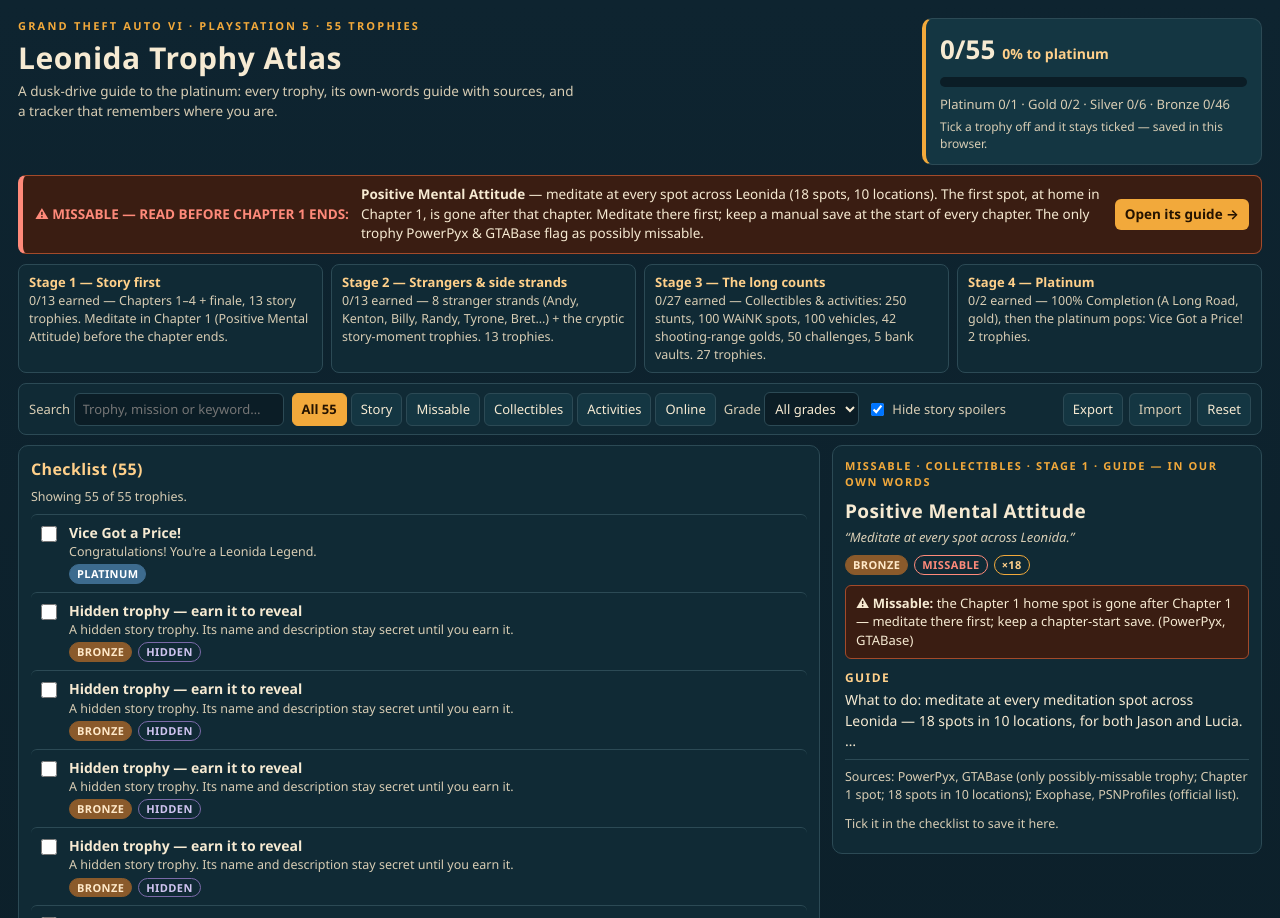
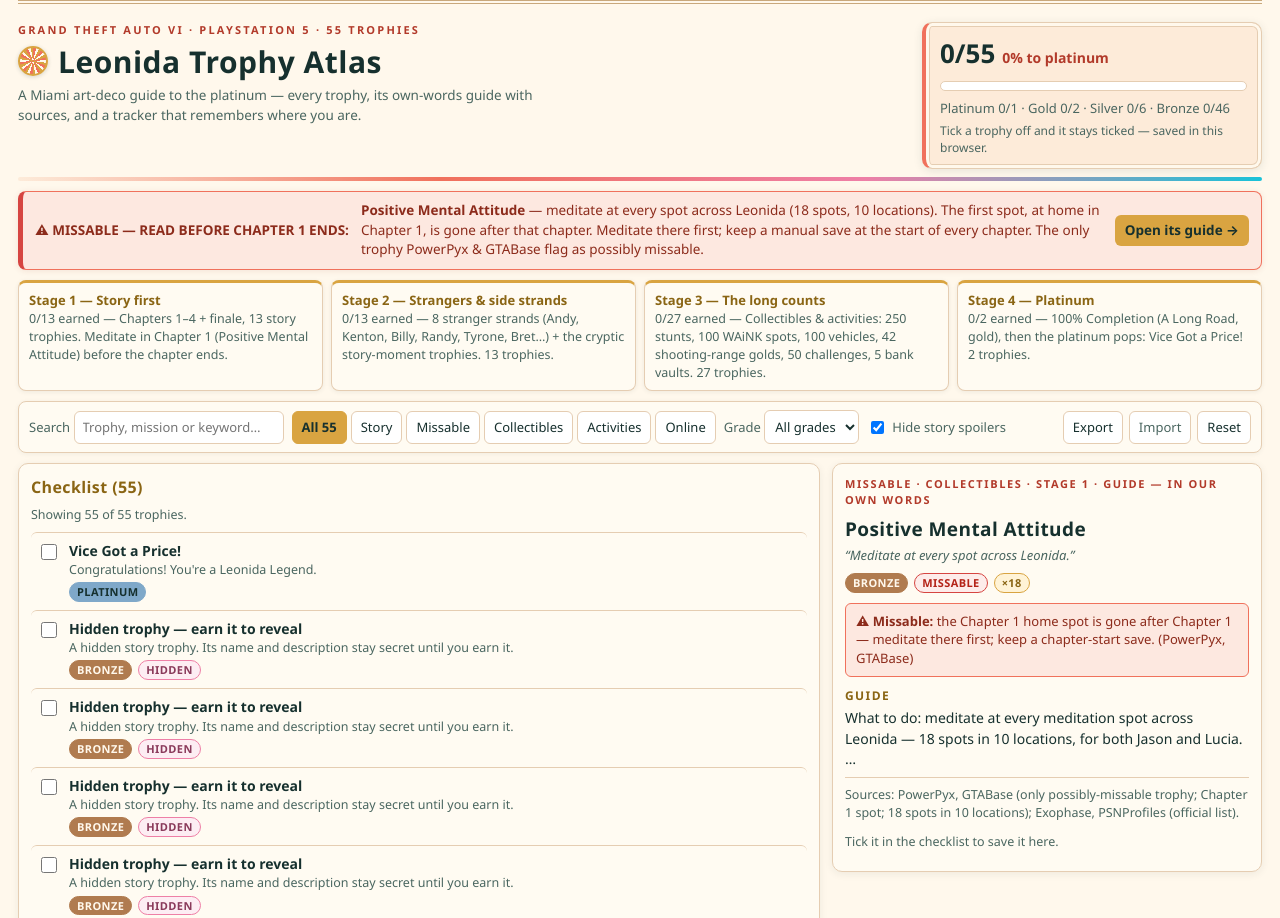
Before and after one commit to NozartXE/leonida-trophy-atlas, a plain HTML site: page app/index.html in a window 1280 px wide. Shown: the top 918 px of the page. Drawn offline with Linux system fonts and the light colour scheme.

Commit message:
Miami: Leonida Trophy Atlas retheme — art-deco pastel, neon accent lines only

```diff
--- a/app/index.html
+++ b/app/index.html
@@ -11,7 +11,7 @@
   <div class="masthead-title">
     <p class="kicker">GRAND THEFT AUTO VI &middot; PLAYSTATION 5 &middot; 55 TROPHIES</p>
     <h1>Leonida Trophy Atlas</h1>
-    <p class="tagline">A dusk-drive guide to the platinum: every trophy, its own-words guide with sources, and a tracker that remembers where you are.</p>
+    <p class="tagline">A Miami art-deco guide to the platinum — every trophy, its own-words guide with sources, and a tracker that remembers where you are.</p>
   </div>
   <section class="progress-card" id="progressCard" aria-label="Progress">
     <p class="progress-big"><span id="progressCount">0/55</span> <span class="progress-pct" id="progressPct">0% to platinum</span></p>
@@ -66,8 +66,8 @@
 </main>
 
 <section class="roadmap-full" id="roadmapFull" aria-label="Roadmap to platinum">
-  <h2>Roadmap to the platinum — four stages, in order</h2>
-  <p class="roadmap-intro">Built from the official descriptions: story first (it unlocks the world), side strands second, the long counts third, platinum last. One trophy can be missed — see the banner above.</p>
+  <h2>Miami roadmap to the platinum — four stages, in order</h2>
+  <p class="roadmap-intro">A Miami deco roadmap built from the official descriptions: story first (it unlocks the world), side strands second, the long counts third, platinum last. One trophy can be missed — see the banner above.</p>
   <div class="stage-cards" id="stageCards"></div>
 </section>
 
--- a/app/style.css
+++ b/app/style.css
@@ -1,144 +1,205 @@
-/* Dusk Atlas — deep navy-teal dusk drive, amber/gold accents, cream text. */
+/* Miami — Leonida Trophy Atlas: Vice City art-deco pastel, warm cream surfaces,
+   deep sea-green ink, coral / deco gold / seafoam accents.
+   Neon cyan and neon pink appear ONLY as thin accent lines:
+   the 4px sunset band under the masthead, focus / selected outlines,
+   and the thin gradient edge of the progress bar. Never as fills or body text. */
 :root {
-  --ink: #0b1d26;
-  --ink-2: #102a35;
-  --ink-3: #143642;
-  --teal: #1d5c63;
-  --amber: #f2a93b;
-  --amber-soft: #ffd08a;
-  --gold: #e8b84b;
-  --cream: #f6ead2;
-  --cream-dim: #d8cdb4;
-  --line: #2c4a55;
-  --good: #7fd08a;
-  --danger: #ff8a7a;
-  --silver: #c9d4d8;
+  --bg: #FFF8EC;
+  --bg-blush: #FDEBD9;
+  --panel: #FDEBD9;
+  --panel-soft: #FFFBF2;
+  --card: #FFFFFF;
+  --ink: #16302E;
+  --ink-dim: #4A6660;
+  --coral: #F0715C;
+  --coral-dark: #B23A2A;
+  --gold: #D9A441;
+  --gold-dark: #8A6514;
+  --gold-soft: #FFF3D6;
+  --seafoam: #57B8A2;
+  --seafoam-dark: #2F7D6B;
+  --pink: #EE7FA6;
+  --pink-dark: #8A3A5B;
+  --neon-cyan: #19C2D8;
+  --sand: #E5CDB2;
+  --sand-dark: #C9A87C;
+  --good: #3E9B6B;
+  --danger: #D64541;
+  --danger-dark: #8C2B1B;
+  --platinum: #7FA8C9;
+  --silver: #B9C4C6;
+  --bronze: #B07B4F;
+  /* legacy aliases kept so every existing selector resolves to the Miami palette */
+  --ink-2: #FFFBF2;
+  --ink-3: #FDEBD9;
+  --teal: #57B8A2;
+  --amber: #D9A441;
+  --amber-soft: #8A6514;
+  --cream: #16302E;
+  --cream-dim: #4A6660;
+  --line: #E5CDB2;
 }
 * { box-sizing: border-box; }
-html { background: var(--ink); }
+html { background: var(--bg); }
 body {
   margin: 0 auto; max-width: 1280px; min-height: 100vh;
-  background: linear-gradient(180deg, #0e2430 0%, var(--ink) 30%, #08161d 100%);
-  color: var(--cream); font: 15px/1.45 "Segoe UI", system-ui, -apple-system, sans-serif;
+  background: linear-gradient(180deg, #FFF8EC 0%, #FFF8EC 34%, #FDEBD9 78%, #FBE3D3 100%);
+  color: var(--ink); font: 15px/1.45 "Segoe UI", system-ui, -apple-system, sans-serif;
   padding: 0 18px 28px;
 }
-h1 { font-size: 30px; margin: 2px 0 3px; letter-spacing: .5px; color: var(--cream); }
-h2 { font-size: 16px; margin: 0 0 6px; color: var(--amber-soft); letter-spacing: .4px; }
-a { color: var(--amber-soft); }
-button, select, input { font: inherit; color: var(--cream); }
+h1 { font-size: 30px; margin: 2px 0 3px; letter-spacing: .5px; color: var(--ink); }
+h1::before {
+  /* One restrained deco motif: a small sunburst badge beside the H1 (CSS-only conic gradient). */
+  content: ""; display: inline-block; width: 26px; height: 26px; border-radius: 50%;
+  margin-right: 10px; vertical-align: -3px;
+  background: repeating-conic-gradient(from -10deg, #D9A441 0deg 12deg, #F0715C 12deg 24deg, #FFF8EC 24deg 36deg);
+  border: 2px solid #D9A441;
+  box-shadow: 0 1px 4px rgba(22,48,46,.18);
+}
+h2 { font-size: 16px; margin: 0 0 6px; color: var(--gold-dark); letter-spacing: .4px; }
+a { color: var(--coral-dark); }
+button, select, input { font: inherit; color: var(--ink); }
 button { cursor: pointer; }
+button:focus-visible, select:focus-visible, input:focus-visible, a:focus-visible {
+  outline: 2px solid var(--neon-cyan); outline-offset: 1px;
+}
 
-/* Masthead + progress card */
-.masthead { display: flex; gap: 20px; padding: 18px 0 10px; align-items: stretch; }
+/* Masthead + progress card — stepped / double-rule deco borders + sunset band */
+.masthead {
+  display: flex; gap: 20px; padding: 18px 0 12px; align-items: stretch; position: relative;
+  border-top: 4px double var(--sand-dark);
+}
+.masthead::after {
+  /* Sunset band: the neon moment — a thin 4px gradient line only. */
+  content: ""; position: absolute; left: 0; right: 0; bottom: 0; height: 4px;
+  background: linear-gradient(90deg, #FDEBD9 0%, #F0715C 34%, #EE7FA6 68%, #19C2D8 100%);
+  border-radius: 2px;
+}
 .masthead-title { flex: 1 1 auto; }
-.kicker { margin: 0; font-size: 11px; letter-spacing: 2.2px; color: var(--amber); font-weight: 700; }
-.tagline { margin: 0; color: var(--cream-dim); font-size: 13.5px; max-width: 560px; }
+.kicker { margin: 0; font-size: 11px; letter-spacing: 2.2px; color: var(--coral-dark); font-weight: 700; }
+.tagline { margin: 0; color: var(--ink-dim); font-size: 13.5px; max-width: 560px; }
 .progress-card {
-  flex: 0 0 340px; background: var(--ink-3); border: 1px solid var(--line);
-  border-left: 4px solid var(--amber); border-radius: 10px; padding: 12px 14px;
+  flex: 0 0 340px; background: var(--panel); border: 1px solid var(--sand);
+  border-left: 4px solid var(--coral); border-radius: 10px; padding: 12px 14px;
+  box-shadow: 0 2px 10px rgba(22,48,46,.10), inset 0 0 0 3px #FFF8EC, inset 0 0 0 4px var(--sand);
 }
-.progress-big { margin: 0; font-size: 26px; font-weight: 800; }
-.progress-pct { font-size: 14px; color: var(--amber-soft); font-weight: 700; }
-.progress-bar { height: 10px; background: var(--ink); border-radius: 6px; margin: 8px 0; overflow: hidden; }
-.progress-bar div { height: 100%; background: linear-gradient(90deg, var(--amber), var(--gold)); border-radius: 6px; width: 0%; }
-.progress-grades { margin: 0; font-size: 13px; color: var(--cream-dim); }
-.progress-note { margin: 4px 0 0; font-size: 12px; color: var(--cream-dim); }
+.progress-big { margin: 0; font-size: 26px; font-weight: 800; color: var(--ink); }
+.progress-pct { font-size: 14px; color: var(--coral-dark); font-weight: 700; }
+.progress-bar { height: 10px; background: #FFFFFF; border: 1px solid var(--sand); border-radius: 6px; margin: 8px 0; overflow: hidden; }
+.progress-bar div { height: 100%; background: linear-gradient(90deg, var(--gold) 0%, var(--coral) 88%, var(--neon-cyan) 100%); border-radius: 6px; width: 0%; }
+.progress-grades { margin: 0; font-size: 13px; color: var(--ink-dim); }
+.progress-note { margin: 4px 0 0; font-size: 12px; color: var(--ink-dim); }
 
-/* Missable banner */
+/* Missable banner — warning semantics: pale coral wash, coral border, dark red-brown text */
 .missable-banner {
-  display: flex; gap: 12px; align-items: center; background: #3a1d12; border: 1px solid #a34a2a;
+  display: flex; gap: 12px; align-items: center; background: #FDE8E0; border: 1px solid var(--coral);
   border-left: 5px solid var(--danger); border-radius: 8px; padding: 9px 12px; font-size: 13.5px;
+  color: var(--danger-dark); margin-top: 10px;
+  box-shadow: 0 1px 6px rgba(140,43,27,.10);
 }
-.missable-banner strong { color: var(--danger); white-space: nowrap; }
-.missable-banner span { flex: 1; }
+.missable-banner strong { color: var(--danger-dark); white-space: nowrap; }
+.missable-banner span { flex: 1; color: var(--danger-dark); }
 .missable-banner button {
-  background: var(--amber); color: #241300; border: 0; border-radius: 6px; padding: 6px 10px; font-weight: 700; white-space: nowrap;
+  background: var(--gold); color: #16302E; border: 0; border-radius: 6px; padding: 6px 10px; font-weight: 700; white-space: nowrap;
 }
 
 /* Roadmap strip */
 .roadmap-strip { display: grid; grid-template-columns: repeat(4, 1fr); gap: 8px; margin: 10px 0; }
 .roadmap-strip .stage {
-  background: var(--ink-2); border: 1px solid var(--line); border-radius: 8px; padding: 8px 10px; font-size: 12.5px;
+  background: var(--panel-soft); border: 1px solid var(--sand); border-top: 3px solid var(--gold);
+  border-radius: 8px; padding: 8px 10px; font-size: 12.5px; color: var(--ink);
+  box-shadow: 0 1px 5px rgba(22,48,46,.07);
 }
-.roadmap-strip .stage b { display: block; color: var(--amber-soft); font-size: 13px; }
-.roadmap-strip .stage .n { color: var(--cream-dim); }
+.roadmap-strip .stage b { display: block; color: var(--gold-dark); font-size: 13px; }
+.roadmap-strip .stage .n { color: var(--ink-dim); }
 
 /* Toolbar */
 .toolbar {
   display: flex; flex-wrap: wrap; gap: 8px; align-items: center;
-  background: var(--ink-2); border: 1px solid var(--line); border-radius: 8px; padding: 8px 10px; margin-bottom: 10px;
+  background: var(--panel-soft); border: 1px solid var(--sand); border-radius: 8px; padding: 8px 10px; margin-bottom: 10px;
+  box-shadow: 0 1px 5px rgba(22,48,46,.06);
 }
-.toolbar label { font-size: 13px; color: var(--cream-dim); }
-.search input { width: 210px; background: var(--ink); border: 1px solid var(--line); border-radius: 6px; padding: 6px 8px; }
+.toolbar label { font-size: 13px; color: var(--ink-dim); }
+.search input { width: 210px; background: #FFFFFF; border: 1px solid var(--sand); border-radius: 6px; padding: 6px 8px; color: var(--ink); }
 .kind-filters { display: flex; gap: 4px; }
 .kind-filters button, .file-actions button, .import-label {
-  background: var(--ink-3); border: 1px solid var(--line); border-radius: 6px; padding: 6px 9px; font-size: 13px;
+  background: #FFFFFF; border: 1px solid var(--sand); border-radius: 6px; padding: 6px 9px; font-size: 13px; color: var(--ink);
 }
-.kind-filters button.active { background: var(--amber); color: #241300; border-color: var(--amber); font-weight: 700; }
-.grade select { background: var(--ink); border: 1px solid var(--line); border-radius: 6px; padding: 6px; }
+.kind-filters button.active { background: var(--gold); color: #16302E; border-color: var(--gold); font-weight: 700; }
+.grade select { background: #FFFFFF; border: 1px solid var(--sand); border-radius: 6px; padding: 6px; color: var(--ink); }
 .spoiler { display: flex; gap: 5px; align-items: center; }
 .file-actions { display: flex; gap: 6px; margin-left: auto; }
 .import-label input { display: none; }
 
 /* Two-column layout */
 .layout { display: grid; grid-template-columns: 1fr 430px; gap: 12px; align-items: start; }
-.checklist, .guide-panel { background: var(--ink-2); border: 1px solid var(--line); border-radius: 10px; padding: 12px; }
-.list-hint { margin: 0 0 8px; font-size: 12.5px; color: var(--cream-dim); }
+.checklist, .guide-panel {
+  background: var(--panel-soft); border: 1px solid var(--sand); border-radius: 10px; padding: 12px;
+  box-shadow: 0 2px 8px rgba(22,48,46,.07);
+}
+.list-hint { margin: 0 0 8px; font-size: 12.5px; color: var(--ink-dim); }
 #trophyList { list-style: none; margin: 0; padding: 0; }
 #trophyList li {
   display: flex; gap: 9px; align-items: flex-start; padding: 8px 6px;
-  border-top: 1px solid var(--line); cursor: pointer; border-radius: 6px;
+  border-top: 1px solid var(--sand); cursor: pointer; border-radius: 6px;
 }
-#trophyList li:hover { background: var(--ink-3); }
-#trophyList li.selected { background: var(--ink-3); outline: 1px solid var(--amber); }
+#trophyList li:hover { background: var(--panel); }
+#trophyList li.selected { background: var(--panel); outline: 2px solid var(--neon-cyan); }
 #trophyList li.earned .t-name { text-decoration: line-through; color: var(--good); }
-#trophyList input[type="checkbox"] { margin-top: 3px; width: 16px; height: 16px; accent-color: var(--amber); flex: 0 0 auto; }
+#trophyList input[type="checkbox"] { margin-top: 3px; width: 16px; height: 16px; accent-color: var(--seafoam); flex: 0 0 auto; }
 .t-body { flex: 1; min-width: 0; }
-.t-name { font-weight: 700; font-size: 14px; }
-.t-desc { font-size: 12.5px; color: var(--cream-dim); }
+.t-name { font-weight: 700; font-size: 14px; color: var(--ink); }
+.t-desc { font-size: 12.5px; color: var(--ink-dim); }
 .t-meta { margin-top: 3px; display: flex; gap: 6px; flex-wrap: wrap; }
 .chip {
   font-size: 11px; font-weight: 700; letter-spacing: .4px; padding: 1px 7px; border-radius: 20px;
-  border: 1px solid var(--line); color: var(--cream-dim); text-transform: uppercase;
+  border: 1px solid var(--sand); color: var(--ink-dim); text-transform: uppercase; background: #FFFFFF;
 }
-.chip.platinum { background: #3d6b8e; color: #fff; border-color: #3d6b8e; }
-.chip.gold { background: var(--gold); color: #241300; border-color: var(--gold); }
-.chip.silver { background: var(--silver); color: #1a2a30; border-color: var(--silver); }
-.chip.bronze { background: #8a5a2b; color: #ffe9c9; border-color: #8a5a2b; }
-.chip.hidden { border-color: #7a6aa8; color: #cfc4f0; }
-.chip.missable { border-color: var(--danger); color: var(--danger); }
-.chip.count { border-color: var(--amber); color: var(--amber-soft); }
+.chip.platinum { background: var(--platinum); color: #16302E; border-color: var(--platinum); }
+.chip.gold { background: var(--gold); color: #16302E; border-color: var(--gold); }
+.chip.silver { background: var(--silver); color: #16302E; border-color: var(--silver); }
+.chip.bronze { background: var(--bronze); color: #FFF8EC; border-color: var(--bronze); }
+.chip.hidden { border-color: var(--pink); color: var(--pink-dark); background: #FDEDF3; }
+.chip.missable { border-color: var(--danger); color: #B42318; background: #FDECEA; }
+.chip.count { border-color: var(--gold); color: var(--gold-dark); background: var(--gold-soft); }
 
 /* Guide panel (right column) */
 .guide-panel { position: sticky; top: 8px; }
-.guide-panel .g-kind { font-size: 11px; letter-spacing: 1.6px; color: var(--amber); font-weight: 700; }
-.guide-panel h2 { font-size: 19px; color: var(--cream); margin: 2px 0 2px; }
-.guide-panel .g-desc { color: var(--cream-dim); font-size: 13px; margin: 0 0 8px; font-style: italic; }
+.guide-panel .g-kind { font-size: 11px; letter-spacing: 1.6px; color: var(--coral-dark); font-weight: 700; }
+.guide-panel h2 { font-size: 19px; color: var(--ink); margin: 2px 0 2px; }
+.guide-panel .g-desc { color: var(--ink-dim); font-size: 13px; margin: 0 0 8px; font-style: italic; }
 .guide-panel .g-chips { display: flex; gap: 6px; flex-wrap: wrap; margin-bottom: 10px; }
-.guide-panel h3 { font-size: 12px; letter-spacing: 1.4px; color: var(--amber-soft); margin: 10px 0 4px; text-transform: uppercase; }
-.guide-panel p { font-size: 14px; margin: 0 0 8px; }
-.guide-panel .g-sources { font-size: 12.5px; color: var(--cream-dim); border-top: 1px solid var(--line); padding-top: 8px; }
+.guide-panel h3 { font-size: 12px; letter-spacing: 1.4px; color: var(--gold-dark); margin: 10px 0 4px; text-transform: uppercase; }
+.guide-panel p { font-size: 14px; margin: 0 0 8px; color: var(--ink); }
+.guide-panel .g-sources { font-size: 12.5px; color: var(--ink-dim); border-top: 1px solid var(--sand); padding-top: 8px; }
 .guide-panel .g-warn {
-  background: #3a1d12; border: 1px solid #a34a2a; border-radius: 6px; padding: 8px 10px; font-size: 13px; margin: 0 0 8px;
+  background: #FDE8E0; border: 1px solid var(--coral); border-radius: 6px; padding: 8px 10px; font-size: 13px; margin: 0 0 8px; color: var(--danger-dark);
 }
 .guide-panel .g-earn { display: flex; gap: 8px; align-items: center; margin-top: 10px; }
-.guide-panel .g-earn button { background: var(--amber); color: #241300; border: 0; border-radius: 6px; padding: 7px 12px; font-weight: 700; }
-.guide-panel .g-earn span { font-size: 12.5px; color: var(--cream-dim); }
+.guide-panel .g-earn button { background: var(--gold); color: #16302E; border: 0; border-radius: 6px; padding: 7px 12px; font-weight: 700; }
+.guide-panel .g-earn span { font-size: 12.5px; color: var(--ink-dim); }
 
-/* Roadmap full view */
-.roadmap-full { margin-top: 14px; background: var(--ink-2); border: 1px solid var(--line); border-radius: 10px; padding: 14px; }
-.roadmap-intro { margin: 0 0 10px; font-size: 13.5px; color: var(--cream-dim); }
+/* Roadmap full view — stage cards carry the stepped / double-rule deco treatment */
+.roadmap-full {
+  margin-top: 14px; background: var(--panel-soft); border: 1px solid var(--sand); border-radius: 10px; padding: 14px;
+  box-shadow: 0 2px 8px rgba(22,48,46,.07);
+}
+.roadmap-intro { margin: 0 0 10px; font-size: 13.5px; color: var(--ink-dim); }
 .stage-cards { display: grid; grid-template-columns: repeat(4, 1fr); gap: 10px; }
-.stage-card { background: var(--ink-3); border: 1px solid var(--line); border-radius: 8px; padding: 10px; }
-.stage-card h3 { margin: 0 0 2px; font-size: 14px; color: var(--amber-soft); }
-.stage-card .stage-count { font-size: 12px; color: var(--cream-dim); margin: 0 0 6px; }
-.stage-card ul { margin: 0; padding-left: 16px; font-size: 12.5px; }
+.stage-card {
+  background: var(--panel); border: 1px solid var(--sand); border-top: 4px double var(--gold-dark);
+  border-radius: 8px; padding: 10px;
+  box-shadow: 0 1px 5px rgba(22,48,46,.07), inset 0 0 0 3px #FFF8EC, inset 0 0 0 4px var(--sand);
+}
+.stage-card h3 { margin: 0 0 2px; font-size: 14px; color: var(--gold-dark); }
+.stage-card .stage-count { font-size: 12px; color: var(--ink-dim); margin: 0 0 6px; }
+.stage-card ul { margin: 0; padding-left: 16px; font-size: 12.5px; color: var(--ink); }
 .stage-card li { margin-bottom: 3px; }
 .stage-card li.earned { color: var(--good); }
 
 /* Footer */
-.sources-footer { margin-top: 14px; font-size: 13px; color: var(--cream-dim); border-top: 1px solid var(--line); padding-top: 12px; }
-.sources-footer h2 { color: var(--amber-soft); }
+.sources-footer { margin-top: 14px; font-size: 13px; color: var(--ink-dim); border-top: 1px solid var(--sand); padding-top: 12px; }
+.sources-footer h2 { color: var(--gold-dark); }
 
 /* Roadmap-only view (shot 2): hide the tracker grid and the strip (it duplicates the cards), show all four stage cards in one row */
 body.view-roadmap .layout, body.view-roadmap .missable-banner, body.view-roadmap .roadmap-strip { display: none; }
--- a/shots.json
+++ b/shots.json
@@ -1 +1 @@
-[{"file":"1-cover-dusk-atlas.jpg","note":"Cover: progress card 13/55, missable banner (Positive Mental Attitude, Ch.1), roadmap mini-strip, search + kind/grade filters + spoiler toggle + export/import, checklist left, open cited missable guide right.","path":"/?demo=1&select=28","viewport":{"height":800,"width":1280}},{"file":"2-roadmap.jpg","note":"Full roadmap to platinum: four stages in order, with per-stage earned counts and every trophy listed.","path":"/?demo=1&view=roadmap","viewport":{"height":800,"width":1280}},{"file":"3-spoiler-filters.jpg","note":"Filters + spoiler setting at work: story kind filtered, spoiler toggle ON, unearned hidden story trophies masked until earned.","path":"/?demo=1&kind=story&spoiler=on","viewport":{"height":800,"width":1280}},{"file":"4-waink-collectible.jpg","note":"Count-based collectible guide open: You WAiNKer! (100 locations) with its sources, collectibles filter active.","path":"/?demo=1&kind=collectibles&select=31","viewport":{"height":800,"width":1280}}]
+[{"file":"1-cover-miami.jpg","note":"Miami cover: progress card 13/55, missable banner (Positive Mental Attitude, Ch.1), roadmap mini-strip, search + kind/grade filters + spoiler toggle + export/import, checklist left, open cited missable guide right.","path":"/?demo=1&select=28","viewport":{"height":800,"width":1280}},{"file":"2-roadmap.jpg","note":"Full roadmap to platinum: four stages in order, with per-stage earned counts and every trophy listed.","path":"/?demo=1&view=roadmap","viewport":{"height":800,"width":1280}},{"file":"3-spoiler-filters.jpg","note":"Filters + spoiler setting at work: story kind filtered, spoiler toggle ON, unearned hidden story trophies masked until earned.","path":"/?demo=1&kind=story&spoiler=on","viewport":{"height":800,"width":1280}},{"file":"4-waink-collectible.jpg","note":"Count-based collectible guide open: You WAiNKer! (100 locations) with its sources, collectibles filter active.","path":"/?demo=1&kind=collectibles&select=31","viewport":{"height":800,"width":1280}}]
```
Also changed, not shown: screenshots/1-cover-dusk-atlas.jpg (deleted), screenshots/1-cover-miami.jpg (added), screenshots/2-roadmap.jpg, screenshots/3-spoiler-filters.jpg, screenshots/4-waink-collectible.jpg, 1 other file.
